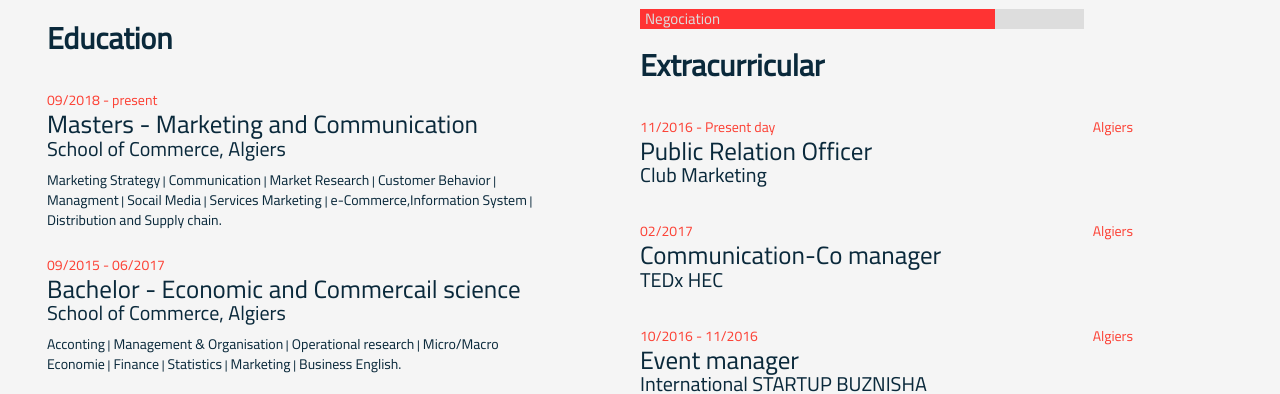
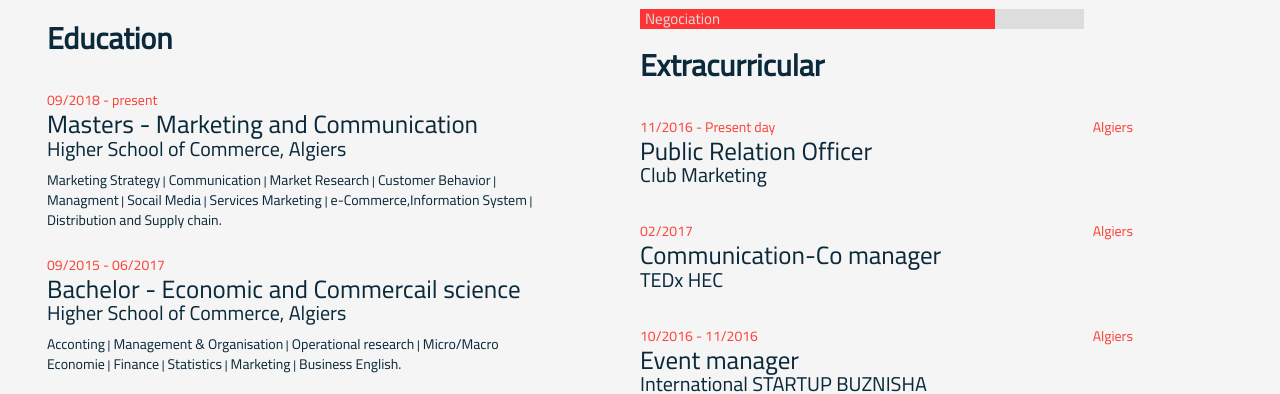
Before and after one commit to abdelbassetHamidi/CV, a plain HTML site: page index.html in a window 1280 px wide. Shown: the part 1140-1534 px from the top of the page. Drawn offline with Linux system fonts and the light colour scheme.

Commit message:
Update index.html

```diff
--- a/index.html
+++ b/index.html
@@ -92,7 +92,7 @@
                         <div class="col-lg-6 col-xs-6 align-left column-small info">09/2018 - present</div>
                         <div class="col-lg-6 col-xs-6 align-right column-small info" style="opacity: 0">Algiers</div>
                         <h3 class="title">Masters - Marketing and Communication </h3>
-                        <h4 class="institution">School of Commerce, Algiers</h4>
+                        <h4 class="institution">Higher School of Commerce, Algiers</h4>
                         <p>Marketing Strategy<span class="pipe"> |</span>
                         Communication<span class="pipe"> |</span>
                         Market Research<span class="pipe"> |</span>
@@ -107,7 +107,7 @@
                         <div class="col-lg-6 col-xs-6 align-left column-small info">09/2015 - 06/2017</div>
                         <div class="col-lg-6 col-xs-6 align-right column-small info" style="opacity: 0">Algiers</div>
                         <h3 class="title">Bachelor - Economic and Commercail science</h3>
-                        <h4 class="institution">School of Commerce, Algiers</h4>
+                        <h4 class="institution">Higher School of Commerce, Algiers</h4>
                         <p>Acconting<span class="pipe"> |</span>
                         Management & Organisation<span class="pipe"> |</span>
                         Operational research<span class="pipe"> |</span>
```
